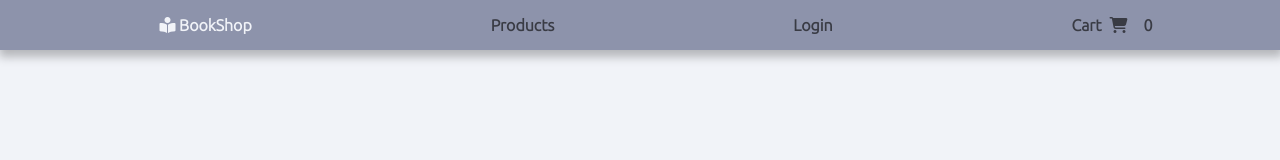
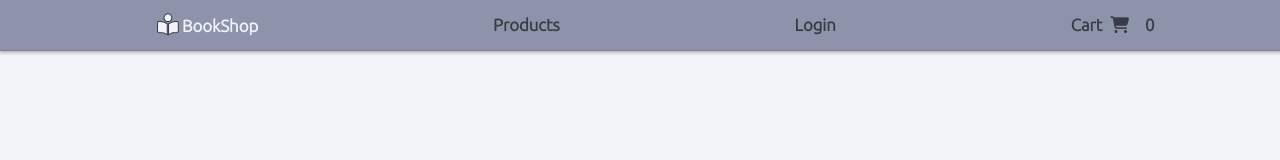
Before and after one commit to codehub15/shopping-cart, a React (Create React App) app: page / in a window 1280 px wide. Shown: the top 160 px of the page. Built offline with nearby package versions, Linux system fonts and the light colour scheme.

Commit message:
little style change

```diff
--- a/src/style/nav.css
+++ b/src/style/nav.css
@@ -1,7 +1,8 @@
 nav {
-    padding: 1rem 0;
+    padding: 0.9rem 0;
     background-color: #8d93ab;
-    box-shadow: 1px 5px 9px 2px rgba(0,0,0,0.25);
+    border-bottom: 1px solid #7f8088;
+    box-shadow: 1px 1px 3px 1px rgba(0,0,0,0.25);
 }
 
 nav ul  {
@@ -18,8 +19,13 @@ nav ul li {
 nav ul a {
     margin: 0 1rem;
     text-decoration: none;
+    font-size: 1.05em;
     font-weight: bold;
     color: #393b44;
+}
+
+nav ul a:hover, .logo:hover {
+    color: #b6e4b6 !important;
 }
 
 .active {
@@ -28,6 +34,18 @@ nav ul a {
 
 .logo {
     color: #f1f3f8 !important;
+}
+
+.logo-icon {
+    font-size: 1.3rem;
+  -webkit-text-stroke: 1px #393b44;
+  color: #f1f3f8;
+  text-shadow:
+      3px 3px 0 #8d93ab,
+     -1px -1px 0 #8d93ab,
+      1px -1px 0 #8d93ab,
+      -1px 1px 0 #8d93ab,
+      1px 1px 0 #8d93ab;
 }
 
 .nav-link-cart {
```
